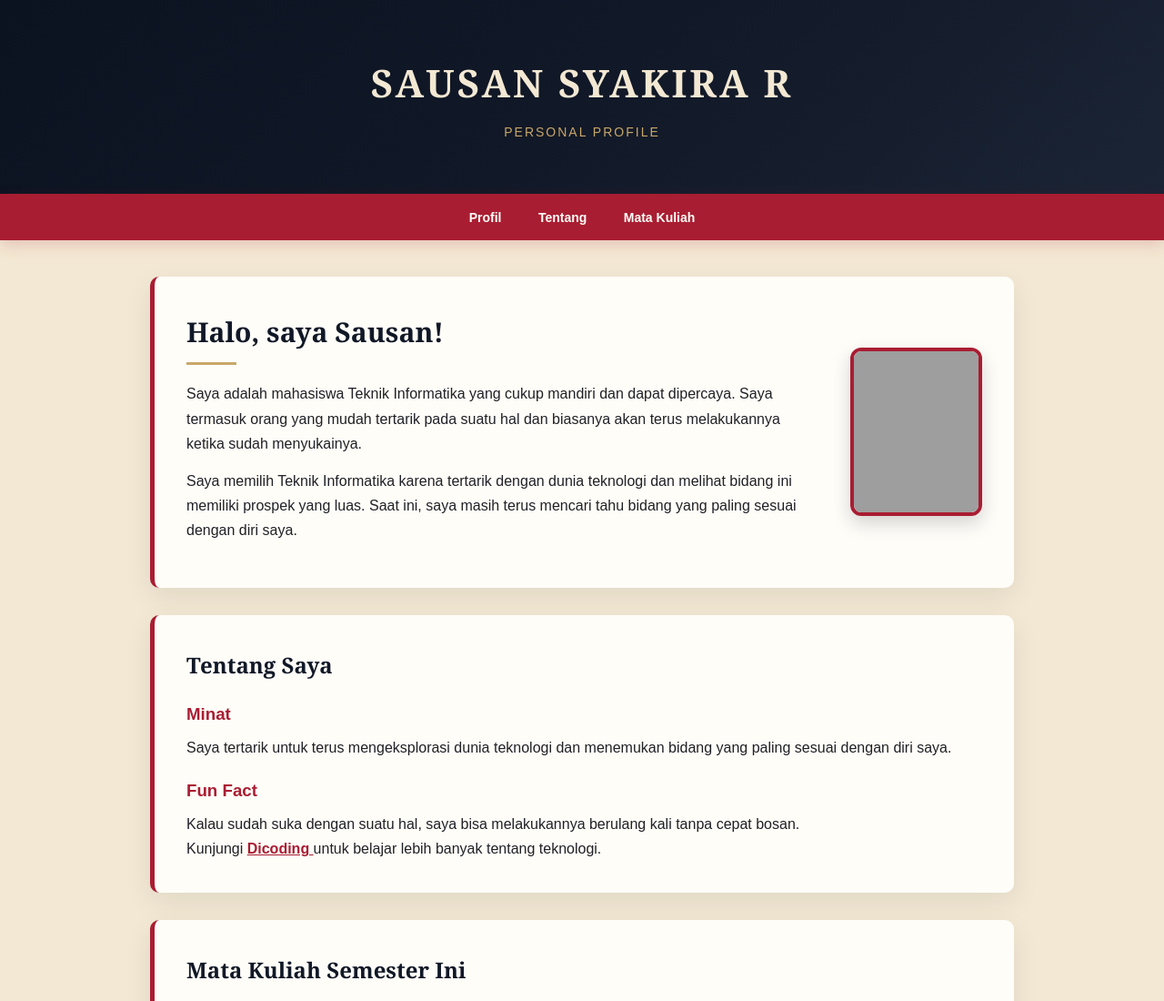
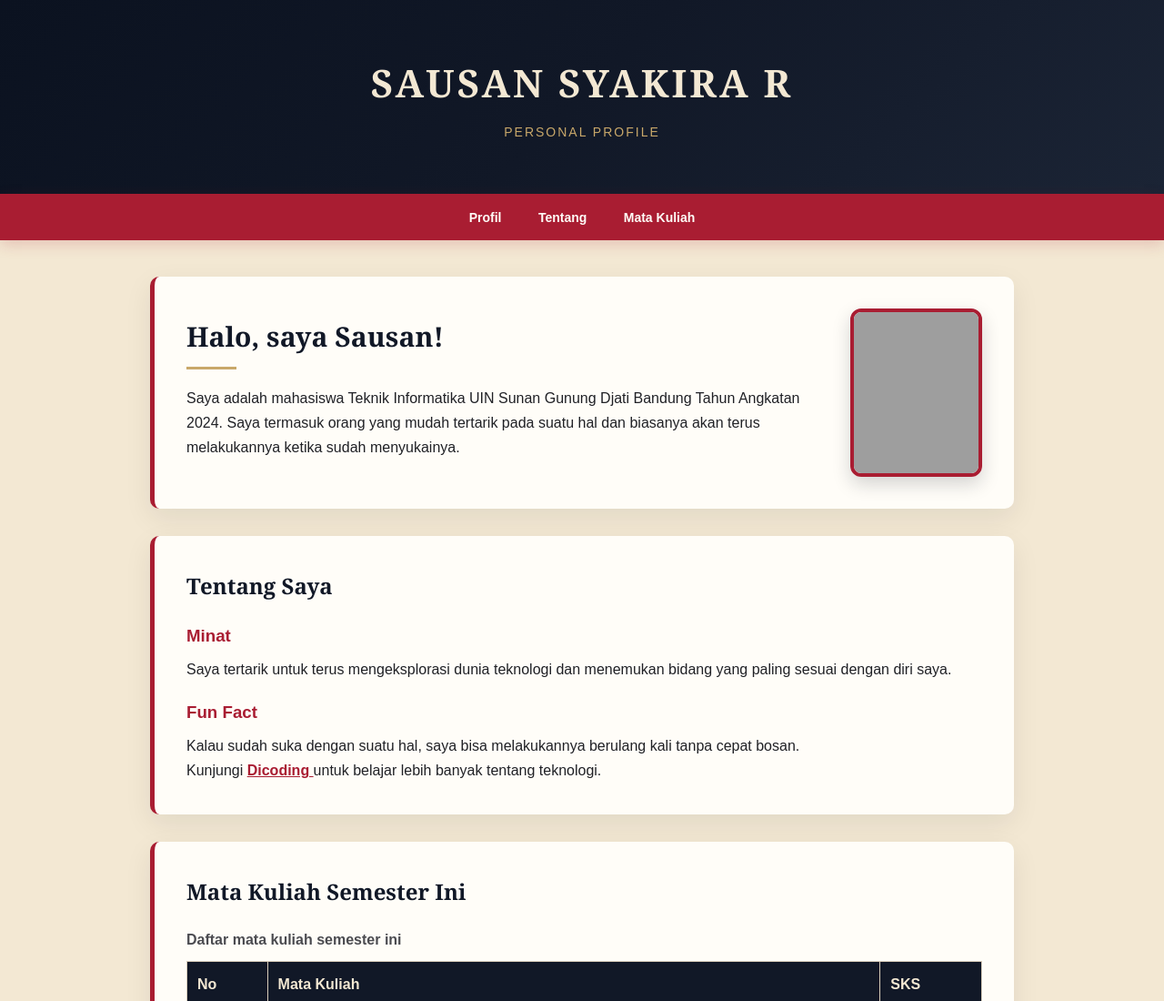
Before and after one commit to fathanra-20/s-project, a plain HTML site: page profil/index.html in a window 1280 px wide. Shown: the top 1100 px of the page at 91% size. Drawn offline with Linux system fonts and the light colour scheme; grey boxes are pictures that could not be loaded.

Commit message:
Mengubah isi tulisan teks

```diff
--- a/profil/index.html
+++ b/profil/index.html
@@ -41,18 +41,11 @@
         <h2>Halo, saya Sausan!</h2>
 
         <p>
-            Saya adalah mahasiswa Teknik Informatika yang cukup mandiri dan
-            dapat dipercaya. Saya termasuk orang yang mudah tertarik pada
+            Saya adalah mahasiswa Teknik Informatika UIN Sunan Gunung Djati Bandung Tahun Angkatan 2024. Saya termasuk orang yang mudah tertarik pada
             suatu hal dan biasanya akan terus melakukannya ketika sudah
             menyukainya.
         </p>
 
-        <p>
-            Saya memilih Teknik Informatika karena tertarik dengan dunia
-            teknologi dan melihat bidang ini memiliki prospek yang luas.
-            Saat ini, saya masih terus mencari tahu bidang yang paling sesuai
-            dengan diri saya.
-        </p>
     </div>
 
     <div class="profil-foto">
```
